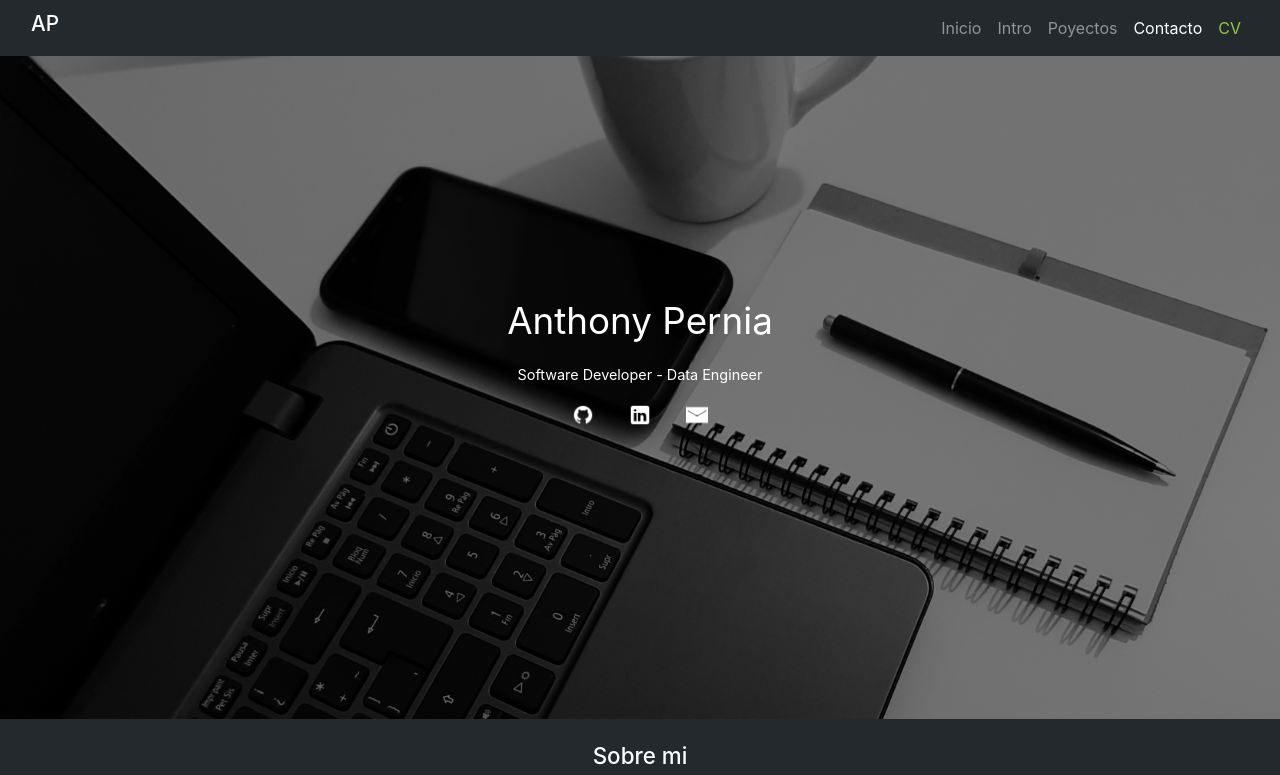
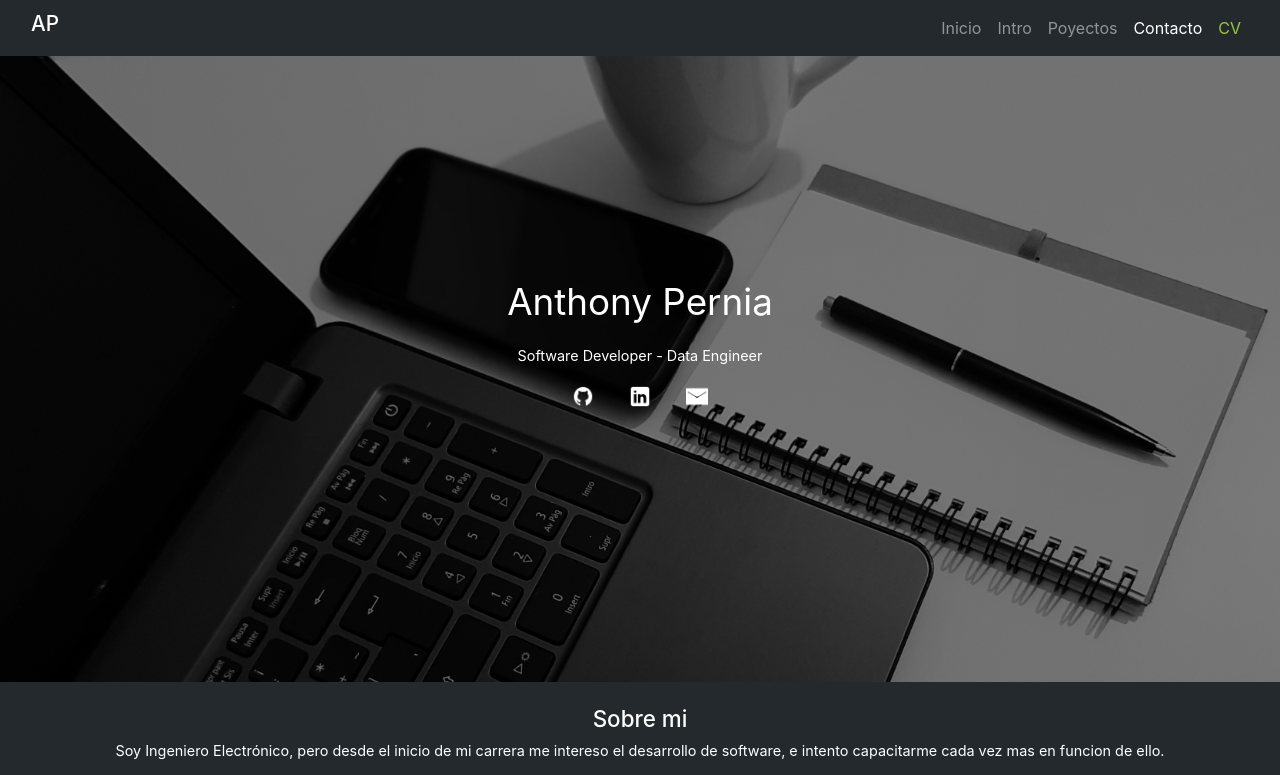
Before and after one commit to AnthonyPernia/anthonypernia.github.io, a plain HTML site: page index.html in a window 1280 px wide. Shown: the top 775 px of the page. Drawn offline with nearby package versions, Linux system fonts and the light colour scheme; no server answers.

Commit message:
relative carousel

```diff
--- a/index.css
+++ b/index.css
@@ -18,7 +18,8 @@
 }
 
 #main .carousel-inner img{
-    max-height: 90vh;
+    /*max-height: 90vh; */
+    max-height: calc(25em + 22vw);
     object-fit: cover;
     filter: grayscale(70%);
 }
```
